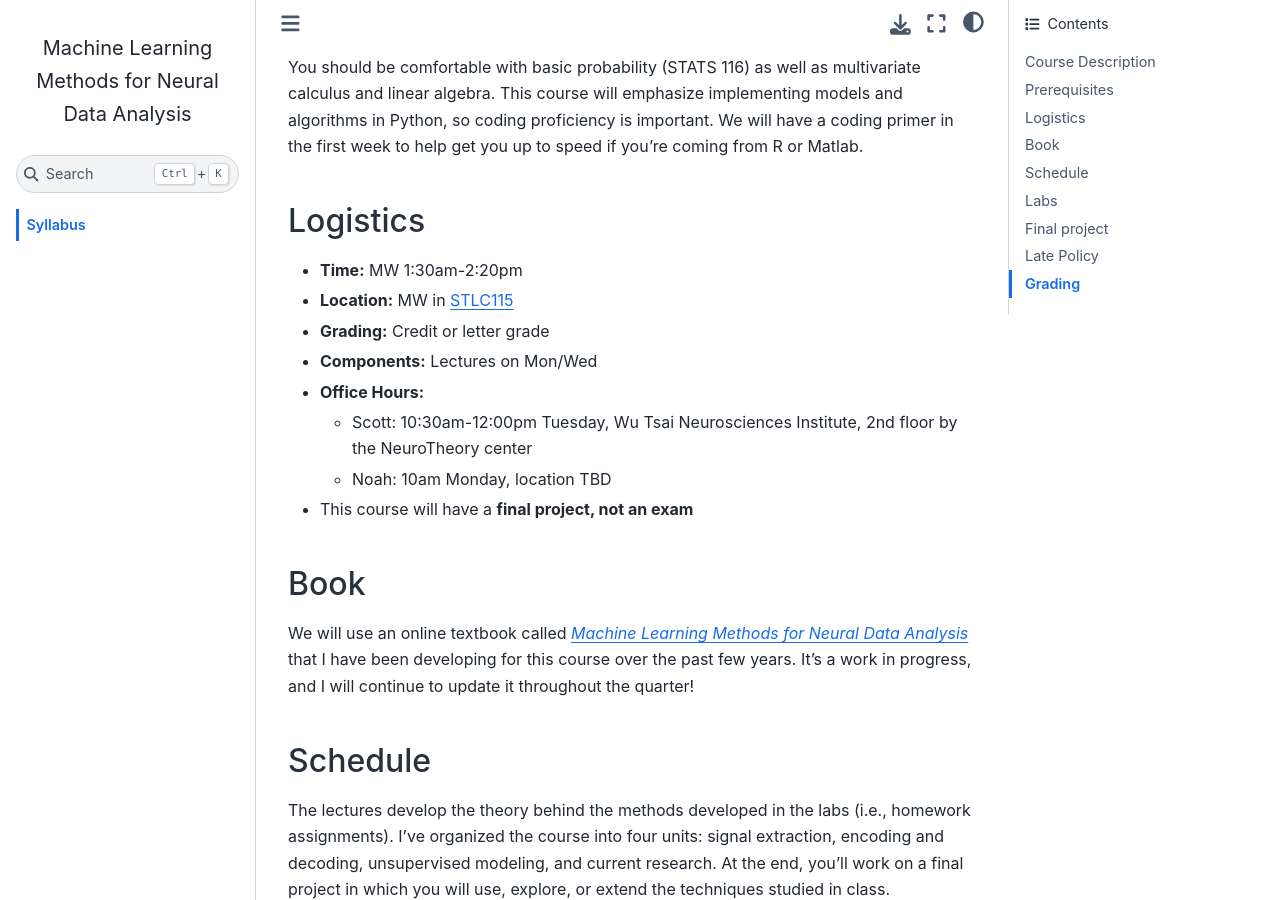
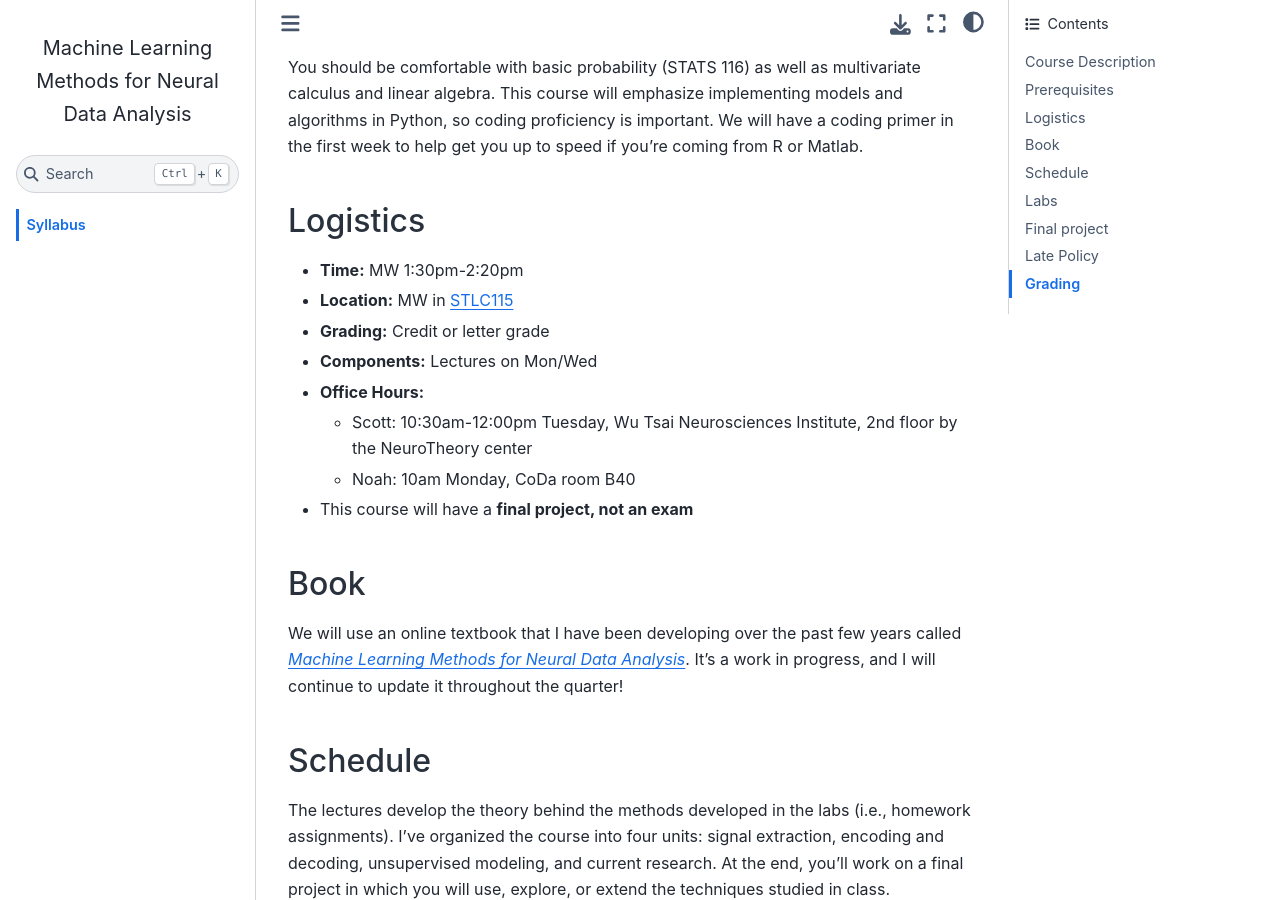
Before and after one commit to slinderman/stats320, a Jupyter Book: the page built from index.md, in a window 1280 px wide and 900 px high, scrolled down 788 px. Built offline with Jupyter Book 1.0.4 settings and Sphinx 7.4.7 and the Sphinx Book theme 1.1.4, drawn with Linux system fonts in a browser that asks for light colours; some of the changed text lies outside the part shown.

Commit message:
adding lecture 1 slides and refactoring syllabus

```diff
--- a/index.md
+++ b/index.md
@@ -16,17 +16,17 @@
 You should be comfortable with basic probability (STATS 116) as well as multivariate calculus and linear algebra. This course will emphasize implementing models and algorithms in Python, so coding proficiency is important. We will have a coding primer in the first week to help get you up to speed if you're coming from R or Matlab.
 
 ## Logistics
-- **Time:** MW 1:30am-2:20pm
+- **Time:** MW 1:30pm-2:20pm
 - **Location:** MW in [STLC115](http://campus-map.stanford.edu/?srch=STLC115)
 - **Grading:** Credit or letter grade
 - **Components:** Lectures on Mon/Wed
 - **Office Hours:**
     - Scott: 10:30am-12:00pm Tuesday, Wu Tsai Neurosciences Institute, 2nd floor by the NeuroTheory center
-    - Noah: 10am Monday, location TBD
+    - Noah: 10am Monday, CoDa room B40
 - This course will have a **final project, not an exam**
 
 ## Book
-We will use an online textbook called [_Machine Learning Methods for Neural Data Analysis_](https://slinderman.github.io/ml4nd/) that I have been developing for this course over the past few years. It's a work in progress, and I will continue to update it throughout the quarter!
+We will use an online textbook that I have been developing over the past few years called [_Machine Learning Methods for Neural Data Analysis_](https://slinderman.github.io/ml4nd/). It's a work in progress, and I will continue to update it throughout the quarter!
 
 ## Schedule
 The lectures develop the theory behind the methods developed in the labs (i.e., homework assignments). I've organized the course into four units: signal extraction, encoding and decoding, unsupervised modeling, and current research. At the end, you'll work on a final project in which you will use, explore, or extend the techniques studied in class.
@@ -35,7 +35,7 @@
 
 | Date        | Neuro Topic | ML Topic | Reading | Assignment |
 | ----------- | ------------------ | -------- | ------- | ---------- |
-| Mon, Mar 31 | Course Overview {Download}`[slides]<lectures/pdf/lecture01.pdf>` | | [Basic neurobiology](lectures/03_neurobio) |
+| Mon, Mar 31 | Course Overview {Download}`[slides]<slides/pdf/01_intro.pdf>` | | [Basic neurobiology](lectures/03_neurobio) |
 | Wed, Apr 2  | Spike Sorting | Mixture Models | [Probabilistic modeling](lectures/02_probabilistic_modeling) | <span style="color:red">**Lab 1 Out**</span> |
 | Mon, Apr 7  | Calcium Deconvolution | Matrix Factorization | | |
 | Wed, Apr 9  | Calcium Deconvolution | Convex Optimization  | | <span style="color:red">**Lab 1 Due** <br> **Lab 2 Out**</span> |
```
Also changed, not shown: other parts of index.md (+2 -1 lines), 1 other file.
